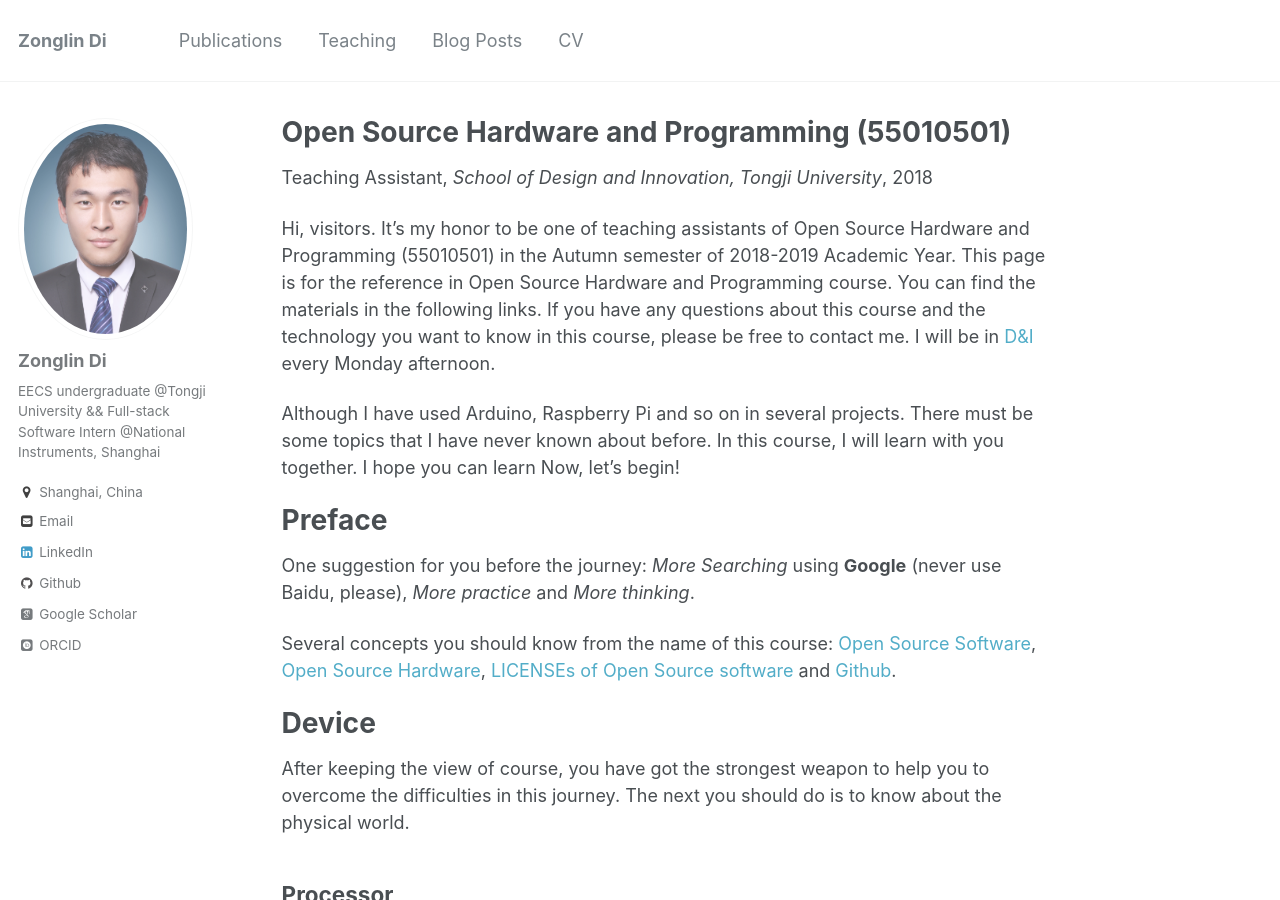
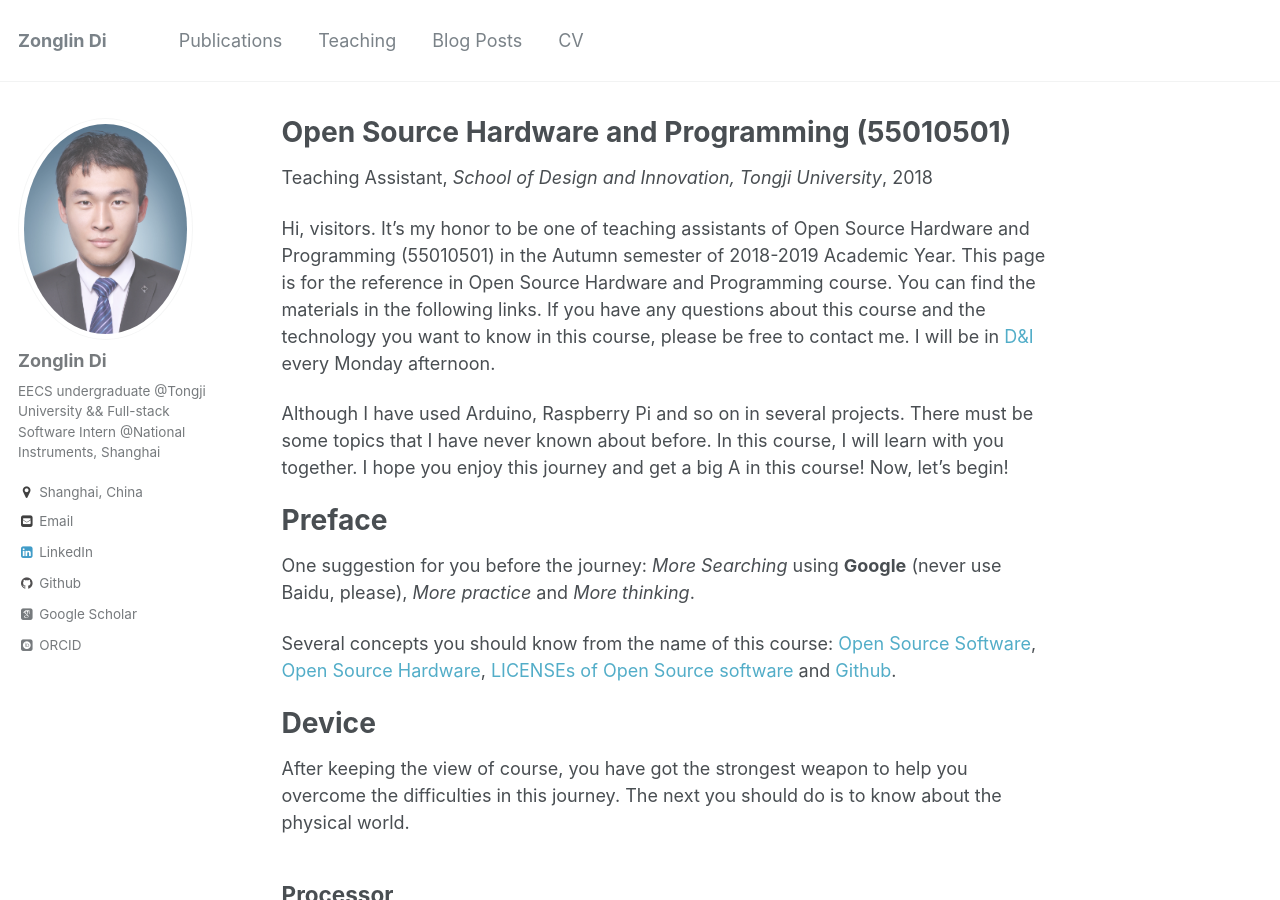
Before and after one commit to ElegantLin/elegantlin.github.io, a Jekyll site: the page built from _teaching/CDI.md, in a window 1280 px wide and 900 px high. Built offline with Jekyll 4.4.1, drawn with Linux system fonts in a browser that asks for light colours; some web fonts are replaced.

Commit message:
fix typo

```diff
--- a/_teaching/CDI.md
+++ b/_teaching/CDI.md
@@ -11,7 +11,7 @@ location: "Shanghai, China"
 
 Hi, visitors. It's my honor to be one of teaching assistants of Open Source Hardware and Programming (55010501) in the Autumn semester of 2018-2019 Academic Year. This page is for the reference in Open Source Hardware and Programming course. You can find the materials in the following links. If you have any questions about this course and the technology you want to know in this course, please be free to contact me. I will be in [D&I](https://www.amap.com/search?query=%E5%90%8C%E6%B5%8E%E5%A4%A7%E5%AD%A6%E8%AE%BE%E8%AE%A1%E5%88%9B%E6%84%8F%E5%AD%A6%E9%99%A2&city=110000&geoobj=116.322888%7C39.835689%7C116.597546%7C39.979481&zoom=12)  every Monday afternoon.
 
-Although I have used Arduino, Raspberry Pi and so on in several projects. There must be some topics that I have never known about before. In this course, I will learn with you together. I hope you can learn Now, let's begin!
+Although I have used Arduino, Raspberry Pi and so on in several projects. There must be some topics that I have never known about before. In this course, I will learn with you together. I hope you enjoy this journey and get a big A in this course! Now, let's begin!
 
 
 # Preface
@@ -20,7 +20,7 @@ One suggestion for you before the journey: *More Searching* using **Google** (ne
 Several concepts you should know from the name of this course: [Open Source Software](https://opensource.com/resources/what-open-source), [Open Source Hardware](https://en.wikipedia.org/wiki/Open-source_hardware), [LICENSEs of Open Source software](https://opensource.org/licenses) and [Github](https://en.wikipedia.org/wiki/GitHub).
 
 # Device
-After keeping the view of course, you have got the strongest weapon to help you to overcome the difficulties in this journey. The next you should do is to know about the physical world.
+After keeping the view of course, you have got the strongest weapon to help you overcome the difficulties in this journey. The next you should do is to know about the physical world.
 
 ## Processor
 ### [Arduino](https://www.arduino.cc/)
```
